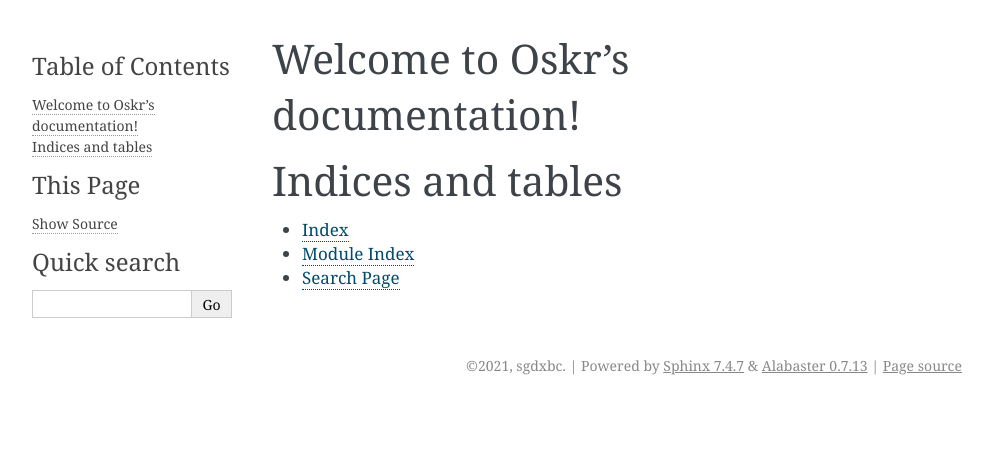
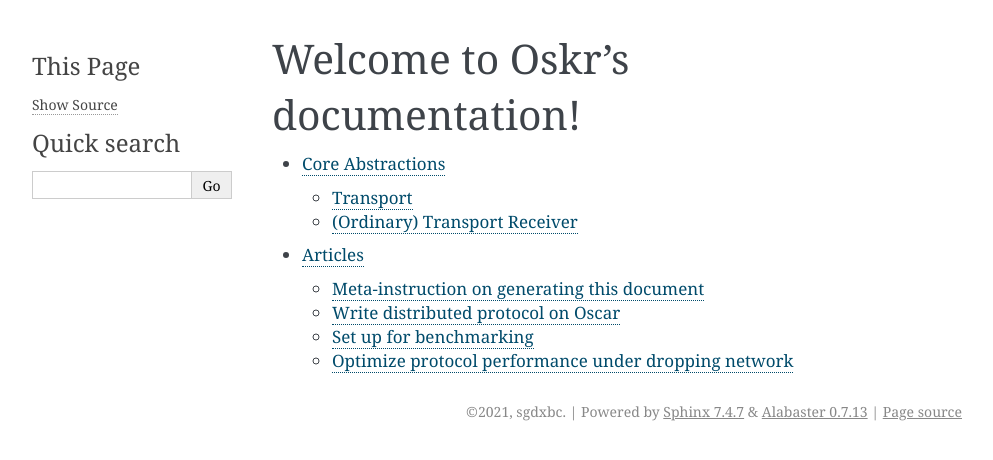
Before and after one commit to neatsys-failures/oskr, a Sphinx documentation site: the page built from doc/index.rst, in a window 1280 px wide. Shown: the top 460 px of the page, without its empty margins (148-1141 px from the left). Built offline with Sphinx 7.4.7, drawn with Linux system fonts in a browser that asks for light colours.

Commit message:
Set up basic document layout
Signed-off-by: sgdxbc <sgdxbc@gmail.com>

```diff
--- a/doc/00-generate-document.md
+++ /dev/null
@@ -1,3 +0,0 @@
-@page generate-document Generate this document locally
-
-**Work in progress**
--- a/doc/01-write-protocol.md
+++ /dev/null
@@ -1,3 +0,0 @@
-@page write-protocol Write distributed protocol on Oscar
-
-**Work in progress**
--- a/doc/02-setup-benchmark.md
+++ /dev/null
@@ -1,3 +0,0 @@
-@page setup-benchmark Set up for benchmarking
-
-**Work in progress**
--- a/doc/03-optimize-for-dropping.md
+++ /dev/null
@@ -1,3 +0,0 @@
-@page optimize-for-dropping Optimize protocol performance under dropping network
-
-**Work in progress**
--- /dev/null
+++ b/doc/article/00-generate-document.rst
@@ -0,0 +1,5 @@
+============================================
+Meta-instruction on generating this document
+============================================
+
+**Work in progress**
--- /dev/null
+++ b/doc/article/01-write-protocol.rst
@@ -0,0 +1,5 @@
+===================================
+Write distributed protocol on Oscar
+===================================
+
+**Work in progress**
--- /dev/null
+++ b/doc/article/02-setup-benchmark.rst
@@ -0,0 +1,5 @@
+=======================
+Set up for benchmarking
+=======================
+
+**Work in progress**
--- /dev/null
+++ b/doc/article/03-optimize-for-dropping.rst
@@ -0,0 +1,5 @@
+====================================================
+Optimize protocol performance under dropping network
+====================================================
+
+**Work in progress**
--- /dev/null
+++ b/doc/article/index.rst
@@ -0,0 +1,9 @@
+========
+Articles
+========
+
+.. toctree::
+    00-generate-document
+    01-write-protocol
+    02-setup-benchmark
+    03-optimize-for-dropping
--- a/doc/conf.py
+++ b/doc/conf.py
@@ -42,7 +42,7 @@
 # List of patterns, relative to source directory, that match files and
 # directories to ignore when looking for source files.
 # This pattern also affects html_static_path and html_extra_path.
-exclude_patterns = []
+exclude_patterns = ['_build']
 
 
 # -- Options for HTML output -------------------------------------------------
--- /dev/null
+++ b/doc/core/index.rst
@@ -0,0 +1,7 @@
+=================
+Core Abstractions
+=================
+
+.. toctree::
+    transport
+    transport-receiver
--- /dev/null
+++ b/doc/core/transport-receiver.rst
@@ -0,0 +1,5 @@
+=============================
+(Ordinary) Transport Receiver
+=============================
+
+.. doxygenclass:: oskr::TransportReceiver
--- /dev/null
+++ b/doc/core/transport.rst
@@ -0,0 +1,7 @@
+=========
+Transport
+=========
+
+.. doxygenconcept:: oskr::TransportTrait
+
+.. doxygenclass:: oskr::TransportBase
--- a/doc/index.rst
+++ b/doc/index.rst
@@ -7,14 +7,5 @@
 ================================
 
 .. toctree::
-   :maxdepth: 2
-   :caption: Contents:
-
-
-
-Indices and tables
-==================
-
-* :ref:`genindex`
-* :ref:`modindex`
-* :ref:`search`
+    core/index
+    article/index
```
Also changed, not shown: .gitmodules, 1 other file.
